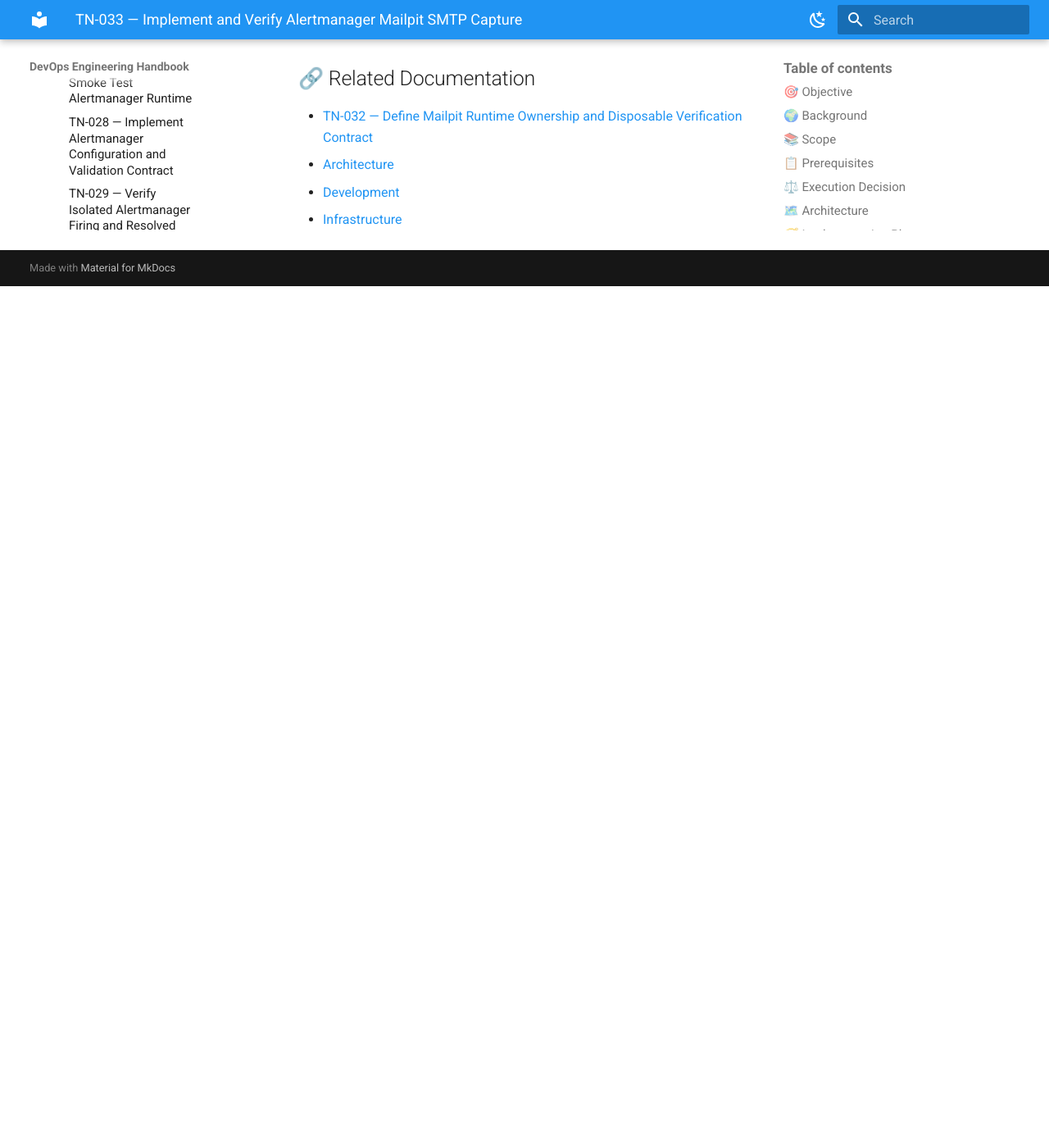
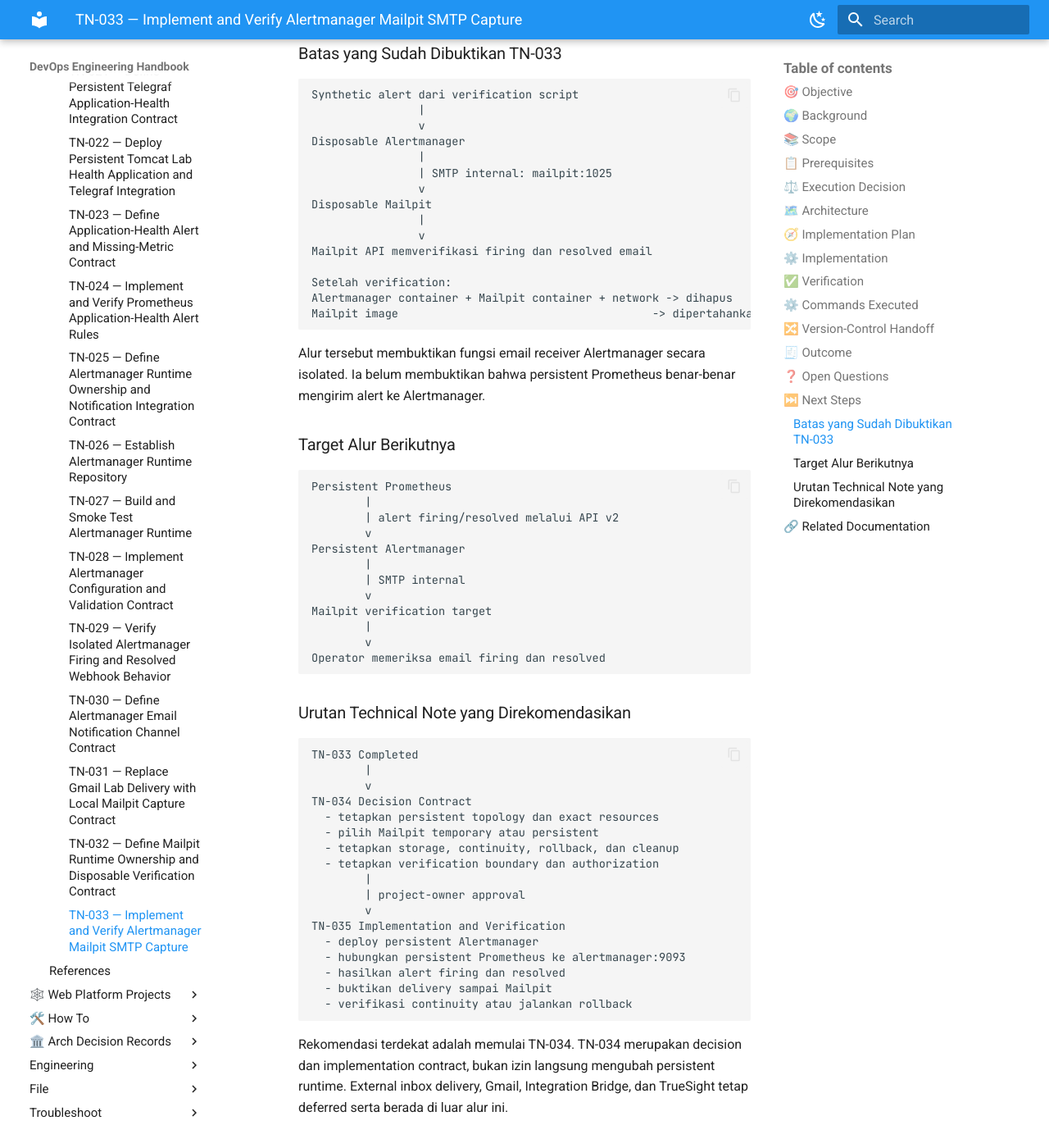
Before and after one commit to edkas07-oss/devops-handbook, an MkDocs documentation site: the page built from docs/projects/tomcat-monitoring/engineering-journal/monitoring-integration-and-runtime-deployment/TN-033-implement-and-verify-alertmanager-mailpit-smtp-capture.md, in a window 1280 px wide and 1400 px high, scrolled down 7490 px. Shown: the whole window at 82% size. Built offline with MkDocs 1.6.1 and Material for MkDocs 9.7.7, drawn with Linux system fonts in a browser that asks for light colours; before the commit the page ends 7839 px from its top, so only the background shows below that; some of the changed text lies outside the part shown.

Commit message:
docs(tomcat-monitoring): clarify TN-033 next steps

````diff
--- a/docs/projects/tomcat-monitoring/engineering-journal/monitoring-integration-and-runtime-deployment/TN-033-implement-and-verify-alertmanager-mailpit-smtp-capture.md
+++ b/docs/projects/tomcat-monitoring/engineering-journal/monitoring-integration-and-runtime-deployment/TN-033-implement-and-verify-alertmanager-mailpit-smtp-capture.md
@@ -158,6 +158,12 @@ rg -n "TN-033|Mailpit|mailpit|Pending|not yet pulled|belum diimplementasikan|bel
 rg -n 'Mailpit.*(pending|not implemented|not verified)|source integration, image pull|runtime belum dikerjakan|implementation pending|source, image, and runtime not implemented' docs/projects/tomcat-monitoring -g '*.md'
 rg -n 'Status \| Completed|message_body_group_labels|exit `0`|TN-033-implement-and-verify' docs/projects/tomcat-monitoring/engineering-journal/monitoring-integration-and-runtime-deployment/TN-033-implement-and-verify-alertmanager-mailpit-smtp-capture.md docs/projects/tomcat-monitoring/engineering-journal/monitoring-integration-and-runtime-deployment/index.md docs/projects/tomcat-monitoring/engineering-journal/monitoring-integration-and-runtime-deployment/.pages
 if command -v mkdocs >/dev/null; then mkdocs --version; else echo 'mkdocs=not-installed'; fi
+
+# Post-push diagram clarification
+git status --short --branch
+sed -n '175,235p' docs/projects/tomcat-monitoring/engineering-journal/monitoring-integration-and-runtime-deployment/TN-033-implement-and-verify-alertmanager-mailpit-smtp-capture.md
+git -C /home/eddywiyatno/git/tomcat-monitoring status --short --branch
+git -C /home/eddywiyatno/git/tomcat-monitoring log -1 --oneline
 ```
 
 Runtime verification dijalankan empat kali. Dua run pertama berhasil menangkap
@@ -175,8 +181,9 @@ Project owner memberikan authorization commit terpisah setelah implementation
 dan verification selesai pada 2026-08-27. Source repository
 `tomcat-monitoring` dicatat dalam commit `f380636` (`feat: add Alertmanager
 delivery verification`). Engineering Journal dan current-state documentation
-disimpan melalui commit terpisah pada repository `devops-handbook`. Push tetap
-tidak diotorisasi dan tidak dilakukan.
+disimpan melalui commit `de08cb3` pada repository `devops-handbook`. Project
+owner kemudian melakukan push; kedua local branch telah terkonfirmasi sejajar
+dengan `origin/main`.
 
 ## 🧾 Outcome
 
@@ -200,10 +207,73 @@ Bridge, TrueSight, commit, atau push.
 
 ## ⏭️ Next Steps
 
-Tentukan activity berikutnya melalui Technical Note baru. Kandidat terdekat
-adalah persistent Alertmanager integration atau Prometheus delivery
-verification; keduanya memerlukan topology, continuity, rollback, exact runtime
-resources, dan authorization tersendiri. External delivery tetap deferred.
+### Batas yang Sudah Dibuktikan TN-033
+
+```text
+Synthetic alert dari verification script
+                |
+                v
+Disposable Alertmanager
+                |
+                | SMTP internal: mailpit:1025
+                v
+Disposable Mailpit
+                |
+                v
+Mailpit API memverifikasi firing dan resolved email
+
+Setelah verification:
+Alertmanager container + Mailpit container + network -> dihapus
+Mailpit image                                      -> dipertahankan
+```
+
+Alur tersebut membuktikan fungsi email receiver Alertmanager secara isolated.
+Ia belum membuktikan bahwa persistent Prometheus benar-benar mengirim alert ke
+Alertmanager.
+
+### Target Alur Berikutnya
+
+```text
+Persistent Prometheus
+        |
+        | alert firing/resolved melalui API v2
+        v
+Persistent Alertmanager
+        |
+        | SMTP internal
+        v
+Mailpit verification target
+        |
+        v
+Operator memeriksa email firing dan resolved
+```
+
+### Urutan Technical Note yang Direkomendasikan
+
+```text
+TN-033 Completed
+        |
+        v
+TN-034 Decision Contract
+  - tetapkan persistent topology dan exact resources
+  - pilih Mailpit temporary atau persistent
+  - tetapkan storage, continuity, rollback, dan cleanup
+  - tetapkan verification boundary dan authorization
+        |
+        | project-owner approval
+        v
+TN-035 Implementation and Verification
+  - deploy persistent Alertmanager
+  - hubungkan persistent Prometheus ke alertmanager:9093
+  - hasilkan alert firing dan resolved
+  - buktikan delivery sampai Mailpit
+  - verifikasi continuity atau jalankan rollback
+```
+
+Rekomendasi terdekat adalah memulai TN-034. TN-034 merupakan decision dan
+implementation contract, bukan izin langsung mengubah persistent runtime.
+External inbox delivery, Gmail, Integration Bridge, dan TrueSight tetap
+deferred serta berada di luar alur ini.
 
 ## 🔗 Related Documentation
 
````
